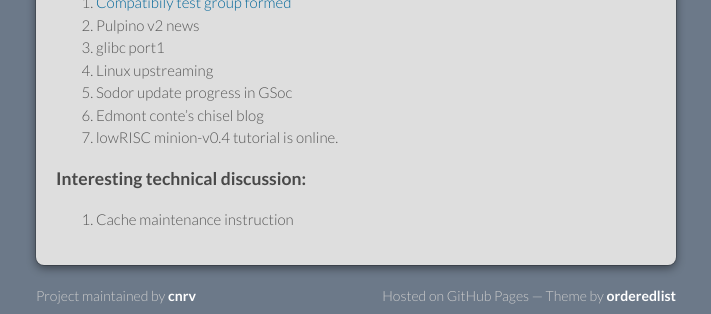
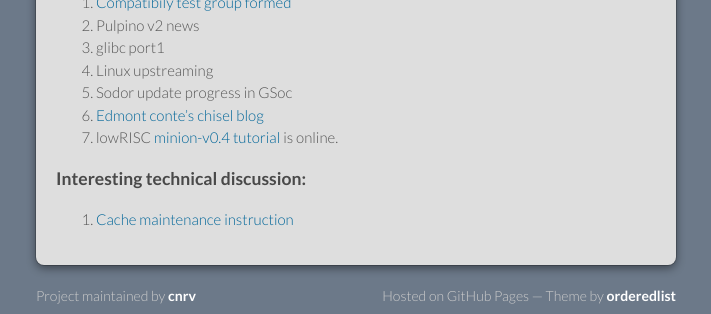
Before and after one commit to cnrv/home, a Jekyll site: the page built from bi-week-rpts/2017-06-21.md, in a window 1280 px wide. Shown: the part 199-513 px from the top of the page, without its empty margins (284-995 px from the left). Built offline with Jekyll 4.4.1, drawn with Linux system fonts in a browser that asks for light colours; our own code applies the rules of GitHub Pages for plain Markdown files; some of the changed lines change nothing that is shown.

Commit message:
add links

```diff
--- a/bi-week-rpts/2017-06-21.md
+++ b/bi-week-rpts/2017-06-21.md
@@ -5,9 +5,9 @@
 3. glibc port1
 4. Linux upstreaming
 5. Sodor update progress in GSoc
-6. Edmont conte's chisel blog
-7. lowRISC minion-v0.4 tutorial is online.
+6. [Edmont conte's chisel blog](http://blog.edmondcote.com/)
+7. lowRISC [minion-v0.4 tutorial](http://www.lowrisc.org/docs/minion-v0.4/) is online.
 
 ### Interesting technical discussion:
 
-1. Cache maintenance instruction
+1. [Cache maintenance instruction](https://groups.google.com/a/groups.riscv.org/d/msgid/isa-dev/fea83558-920d-4d62-a584-b7df5bac24aa%40groups.riscv.org?utm_medium=email&utm_source=footer)
```
